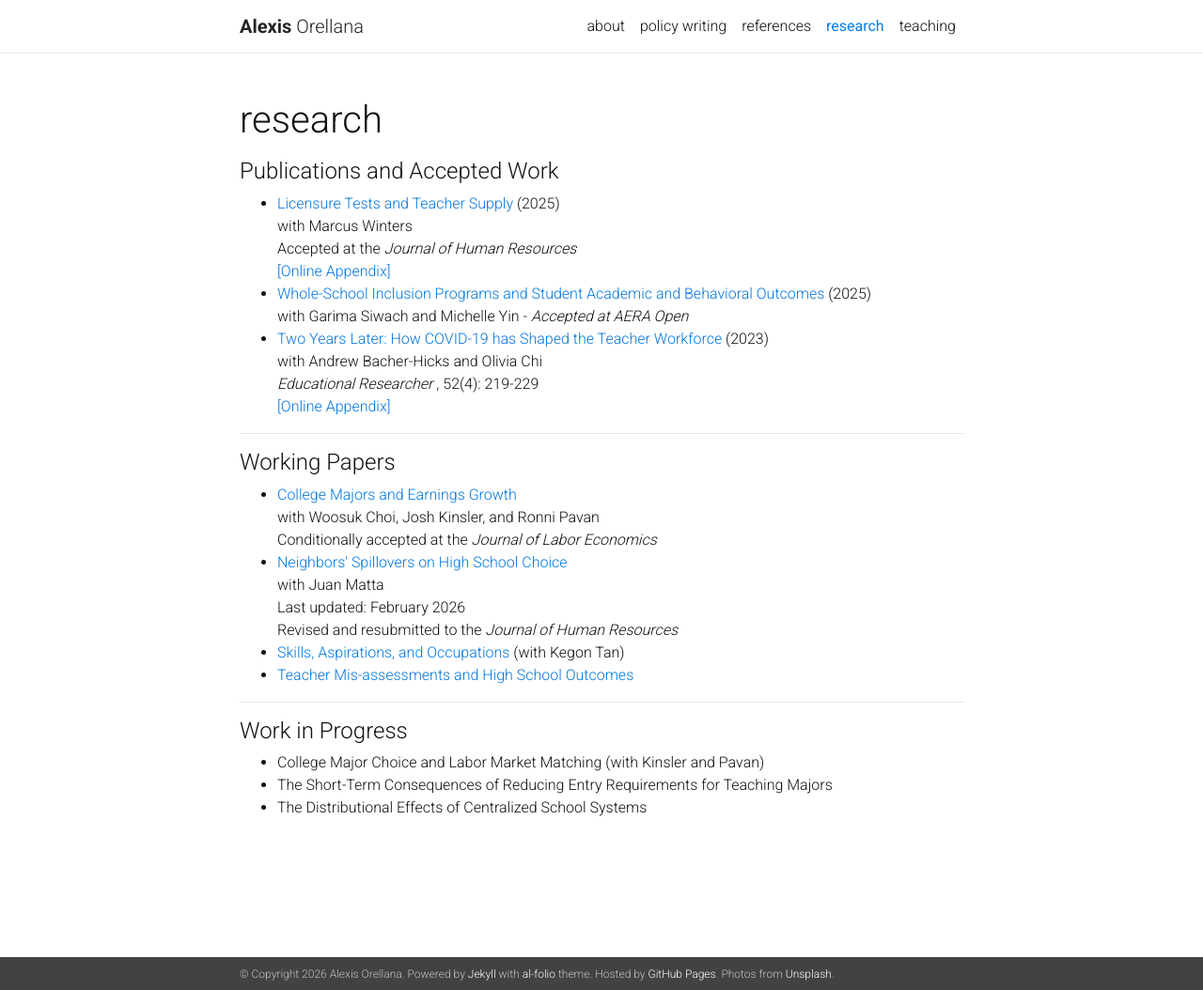
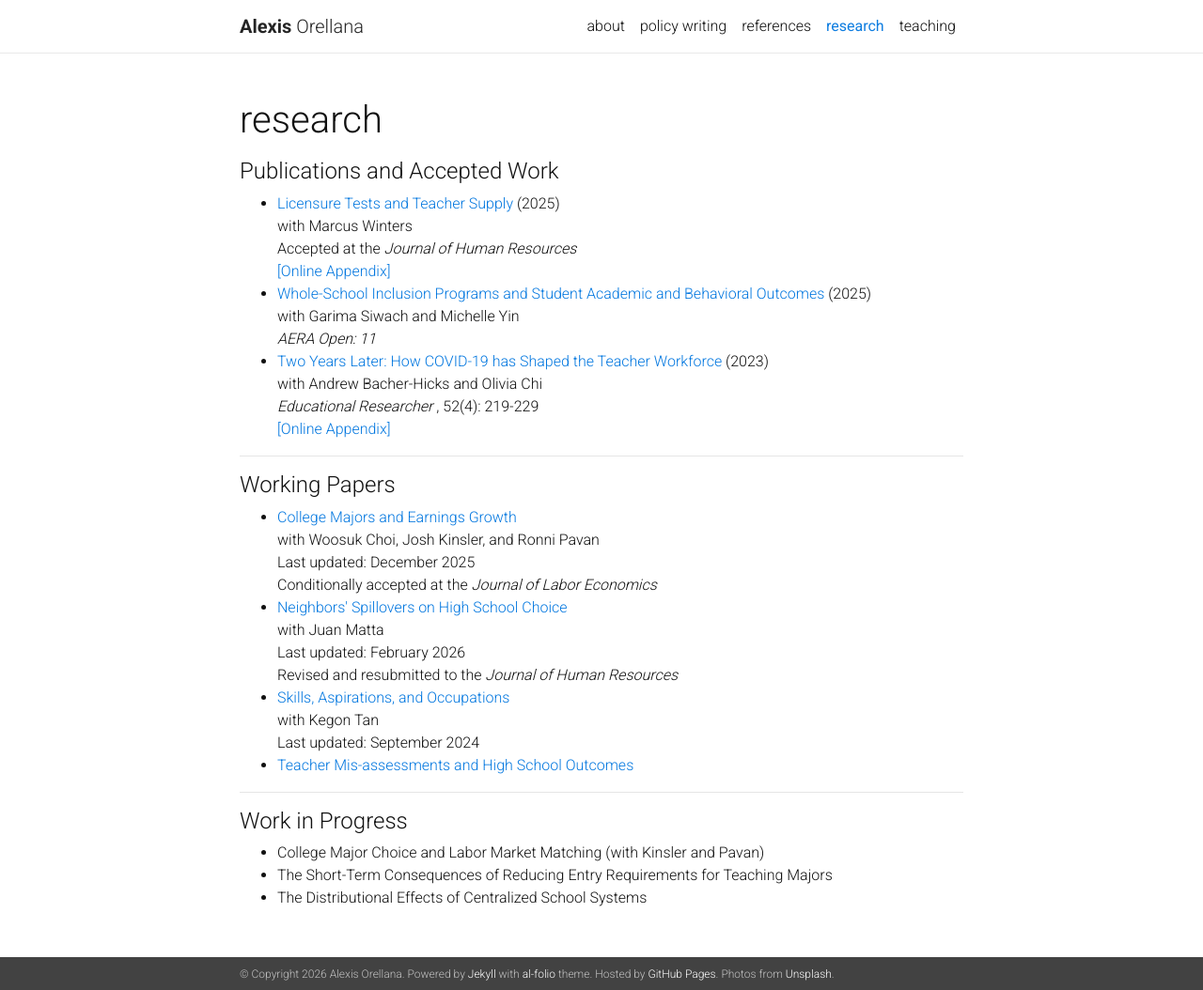
Before and after one commit to alexisorellana/alexisorellana.github.io, a Jekyll site: the page built from _pages/research.md, in a window 1280 px wide and 1054 px high. Shown: the whole window at 94% size. Built offline with Jekyll 4.4.1, drawn with Linux system fonts in a browser that asks for light colours; nearby versions of some CDN libraries; a style sheet for code colours, icons or effects is not loaded.

Commit message:
update 10-30

```diff
--- a/_pages/research.md
+++ b/_pages/research.md
@@ -17,11 +17,14 @@ with Marcus Winters
 <br>
 Accepted at the  <em> Journal of Human Resources </em> </li>
 <a href="{{ site.baseurl }}/assets/pdf/Licensure_Appendix.pdf" target="_blank">[Online Appendix]</a>
+<br>
 
 
-<li> <a href="https://doi.org/10.1177/23328584251400289" target="_blank">Whole-School Inclusion Programs and Student Academic and Behavioral Outcomes</a> (2025)
+<li> <a href="{{ site.baseurl }}/assets/pdf/AERA_2025.pdf" target="_blank">Whole-School Inclusion Programs and Student Academic and Behavioral Outcomes</a> (2025)
 <br>
-with Garima Siwach and Michelle Yin - <em> Accepted at AERA Open </em> </li>
+with Garima Siwach and Michelle Yin
+<br>
+<em> AERA Open: 11 </em> </li>
 
 <li> <a href="{{ site.baseurl }}/assets/pdf/BCO_2023.pdf" target="_blank">Two Years Later: How COVID-19 has Shaped the Teacher Workforce</a> (2023)
 <br>
@@ -43,6 +46,8 @@ with Andrew Bacher-Hicks and Olivia Chi
 <br>
 with Woosuk Choi, Josh Kinsler, and Ronni Pavan
 <br>
+Last updated: December 2025
+<br>
 Conditionally accepted at the <em> Journal of Labor Economics </em> </li>
 
 
@@ -56,7 +61,12 @@ Last updated: February 2026
 Revised and resubmitted to the <em> Journal of Human Resources </em> </li>
 
 
-<li> <a href="{{ site.baseurl }}/assets/pdf/igo_main.pdf" target="_blank">Skills, Aspirations, and Occupations</a> (with Kegon Tan) </li>
+<li> <a href="{{ site.baseurl }}/assets/pdf/igo_main.pdf" target="_blank">Skills, Aspirations, and Occupations</a>
+<br>
+with Kegon Tan
+<br>
+Last updated: September 2024
+</li>
 
 <li> <a href="{{ site.baseurl }}/assets/pdf/Manuscript.pdf" target="_blank">Teacher Mis-assessments and High School Outcomes</a> </li>
 
```
Also changed, not shown: _pages/teaching.md (+6 -0 lines), 1 other file.
